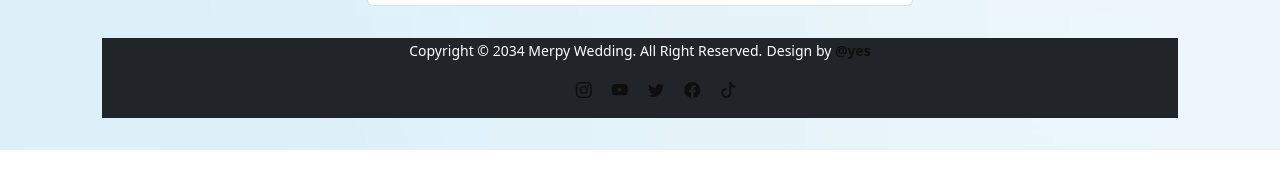
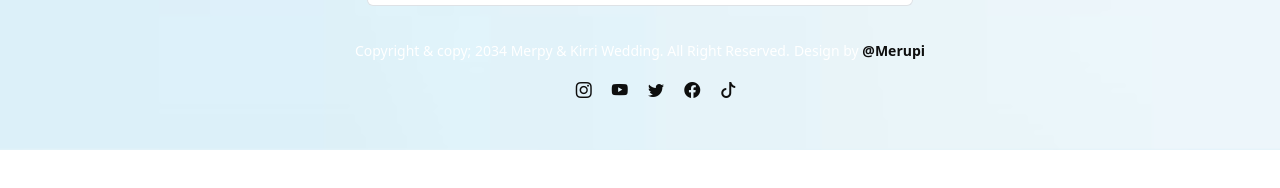
Before and after one commit to TristanAuila/WebWeddingInvitation, a plain HTML site: page index.html in a window 1280 px wide. Shown: the part 4924-5112 px from the top of the page. Drawn offline with nearby package versions, Linux system fonts and the light colour scheme; a script that the page names is missing.

Commit message:
Update index.html

```diff
--- a/index.html
+++ b/index.html
@@ -359,25 +359,24 @@
     </section>
 
 
+<footer>
   <div class="container">
-    <footer>
-        <div class="row bg-dark">
+      <div class="row">
           <div class="col text-center">
-                <small class="block"> Copyright &copy; 2034 Merpy Wedding. All Right Reserved.</small>
-                <small class="block">Design by <a href="https://instagram.com/yes">@yes </a></small>
+              <small class="block"> Copyright & copy; 2034 Merpy & Kirri Wedding. All Right Reserved.</small>
+              <small class="block">Design by <a href="">@Merupi </a></small>
               <ul class="mt-3">
-                    <li><a href="https://instagram.com/yes"><i class="bi bi-instagram"></i></a></li>
-                    <li><a href="https://instagram.com/yes"><i class="bi bi-youtube"></i></a></li>
-                    <li><a href="https://instagram.com/yes"><i class="bi bi-twitter"></i></a></li>
-                    <li><a href="https://instagram.com/yes"><i class="bi bi-facebook"></i></a></li>
-                    <li><a href="https://instagram.com/yes"><i class="bi bi-tiktok"></i></a></li>
+                  <li><a href=""><i class="bi bi-instagram"></i></a></li>
+                  <li><a href=""><i class="bi bi-youtube"></i></a></li>
+                  <li><a href=""><i class="bi bi-twitter"></i></a></li>
+                  <li><a href=""><i class="bi bi-facebook"></i></a></li>
+                  <li><a href=""><i class="bi bi-tiktok"></i></a></li>
               </ul>
           </div>
       </div>
   </div>
+  </footer>
 
-    </footer>
-          </div>
     <div id="audio-container">
         <audio id="song" autoplay loop>
             <source src="Audio/SpotiDown.App - Darling, I (feat. Teezo Touchdown) - Tyler, The Creator.mp3" type="audio/mp3">
```
Lines whose indentation alone changed are shown as unchanged.
